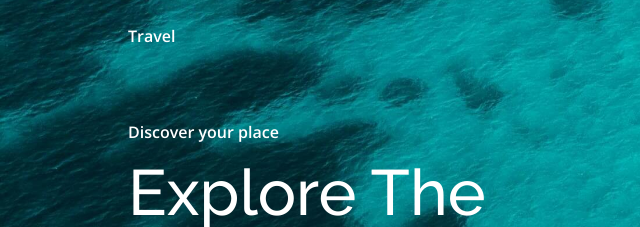
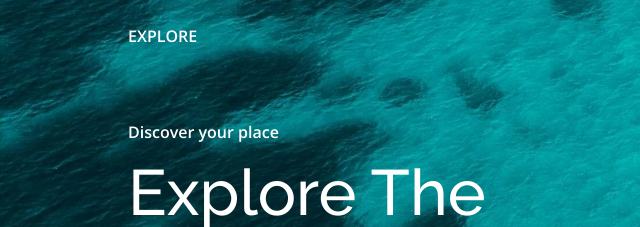
Before and after one commit to Krishna-sai-09/Travel-Website, a plain HTML site: page index.html in a window 1280 px wide. Shown: the top 227 px of the page, 0-640 px from the left. Drawn offline with nearby package versions, Linux system fonts and the light colour scheme.

Commit message:
Updated index.html

```diff
--- a/index.html
+++ b/index.html
@@ -18,12 +18,12 @@
     <!--=============== CSS ===============-->
     <link rel="stylesheet" href="assets/css/styles.css" />
 
-    <title>Responsive Website Travel</title>
+    <title>EXPLORE</title>
   </head>
   <body>
     <header class="header" id="header">
       <nav class="nav container">
-        <a href="#" class="nav__logo">Travel</a>
+        <a href="#" class="nav__logo">EXPLORE</a>
 
         <div class="nav__menu" id="nav-menu">
           <ul class="nav__list">
```
